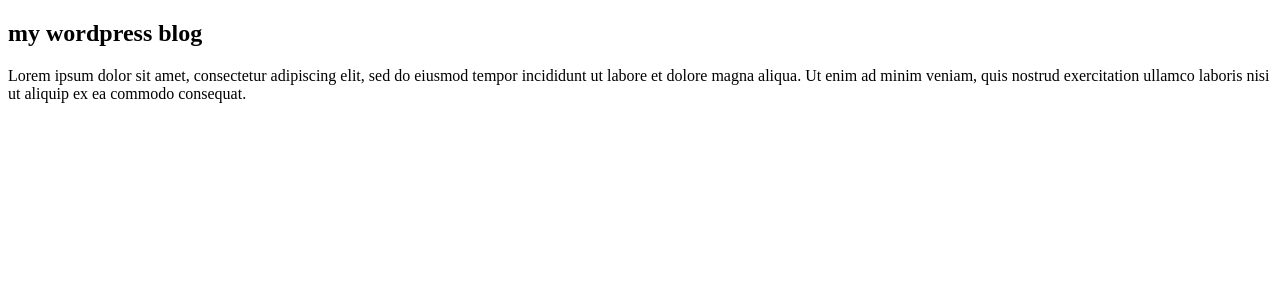
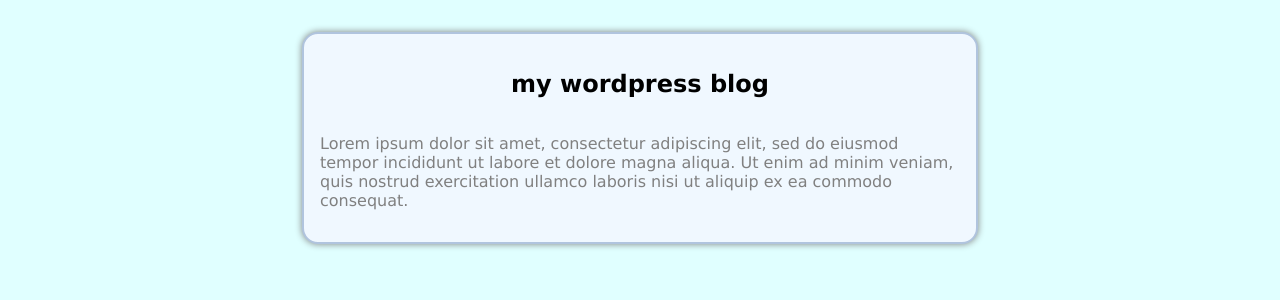
Before and after one commit to CCBaxter84/ejsBlogPosts, a Node server app: page /posts/1 in a window 1280 px wide. Shown: the top 300 px of the page. Run offline with Node 20, Linux system fonts and the light colour scheme.

Commit message:
Initial styles applied

```diff
--- a/views/pages/error.ejs
+++ b/views/pages/error.ejs
@@ -1,7 +1,7 @@
 <!DOCTYPE html>
 <html lang="en">
 <%- include("../partials/head")  %>
-<body>
+<body class="container">
   <header>
     <h1>Error</h1>
   </header>
--- a/views/pages/post.ejs
+++ b/views/pages/post.ejs
@@ -1,9 +1,9 @@
 <!DOCTYPE html>
 <html lang="en">
 <%- include("../partials/head")  %>
-<body>
+<body class="container is-flex-column-center">
   <header>
-    <h2><%- post.title %></h2>
+    <h2 class="has-text-black"><%- post.title %></h2>
   </header>
   <main>
     <p><%- post.article %></p>
--- a/views/pages/unauth.ejs
+++ b/views/pages/unauth.ejs
@@ -1,7 +1,7 @@
 <!DOCTYPE html>
 <html lang="en">
 <%- include("../partials/head")  %>
-<body>
+<body class="container">
   <header>
     <h1>Unauthorized</h1>
   </header>
--- a/views/partials/head.ejs
+++ b/views/partials/head.ejs
@@ -1,5 +1,6 @@
 <head>
   <meta charset="UTF-8">
   <meta name="viewport" content="width=device-width, initial-scale=1.0">
+  <link rel="stylesheet" href="/styles.css">
   <title>My SSR Site</title>
 </head>
```
